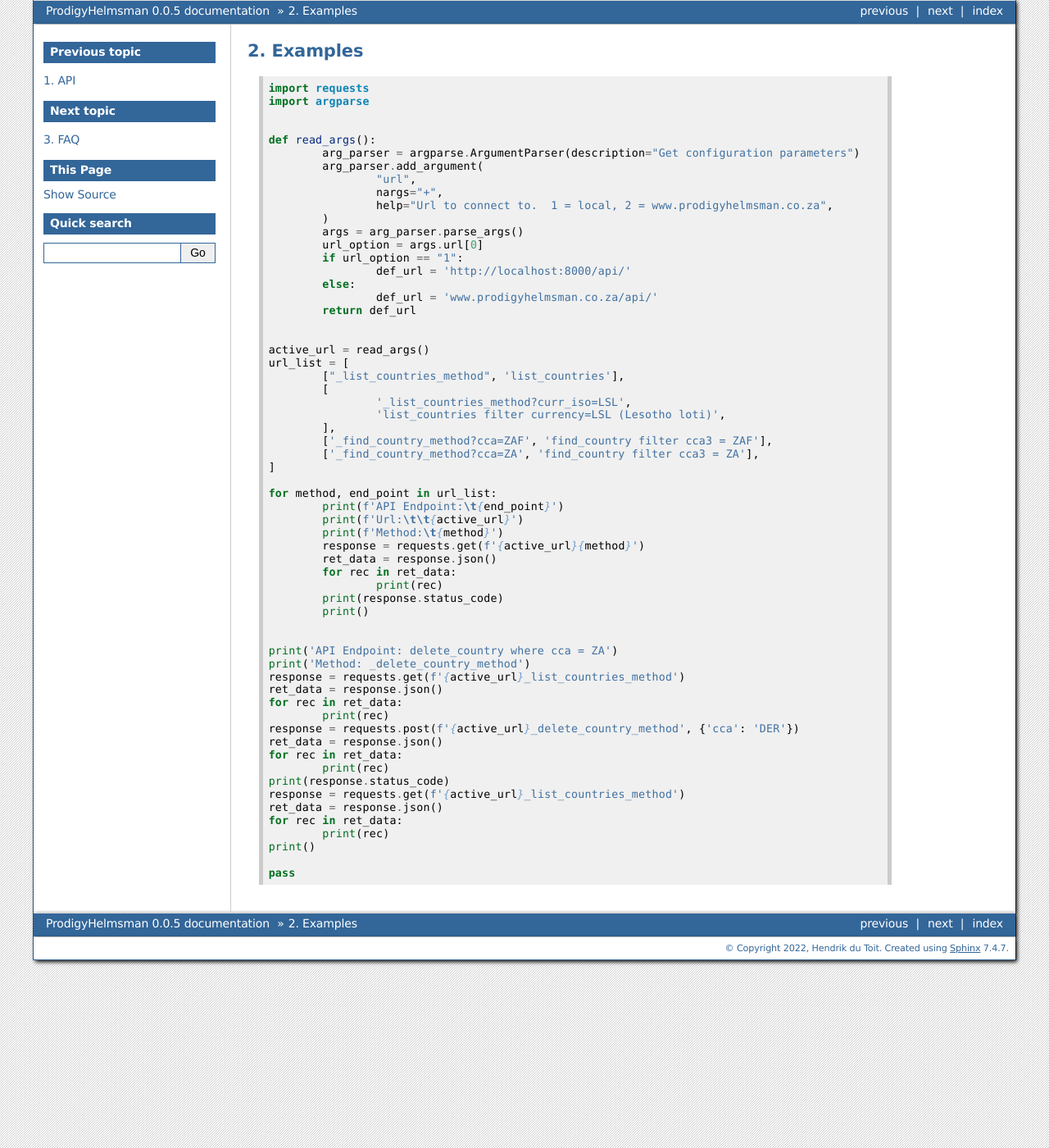
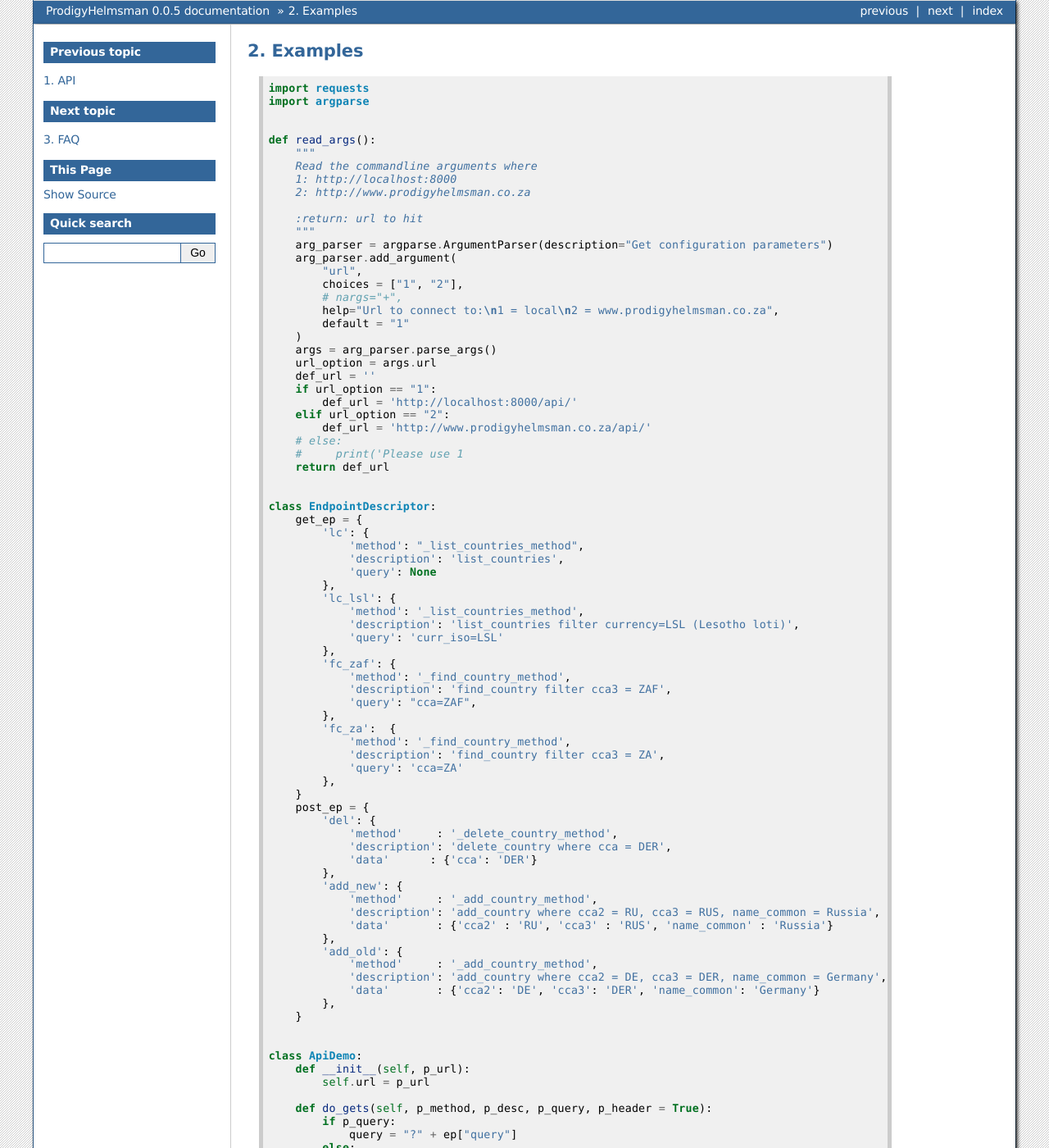
Before and after one commit to hendrikdutoit/ProdigyHelmsman, a Sphinx documentation site: the page built from docs/source/examples.rst, in a window 1280 px wide and 1400 px high. Shown: the whole window at 82% size. Built offline with Sphinx 7.4.7, drawn with Linux system fonts in a browser that asks for light colours; some of the changed text lies outside the part shown.

Commit message:
Maual upload'

```diff
--- a/docs/source/api.rst
+++ b/docs/source/api.rst
@@ -7,3 +7,4 @@ API
 
 .. automodule:: prodigyhelmsman.prodigyhelmsman
     :members:
+    :exclude-members: APIUI, JsonField, APIPage.__init__, CheckedRemoteMethod2
--- a/docs/source/examples.rst
+++ b/docs/source/examples.rst
@@ -7,64 +7,140 @@ Examples
 
 .. code-block:: python
 
-	import requests
-	import argparse
+    import requests
+    import argparse
 
 
-	def read_args():
-		arg_parser = argparse.ArgumentParser(description="Get configuration parameters")
-		arg_parser.add_argument(
-			"url",
-			nargs="+",
-			help="Url to connect to.  1 = local, 2 = www.prodigyhelmsman.co.za",
-		)
-		args = arg_parser.parse_args()
-		url_option = args.url[0]
-		if url_option == "1":
-			def_url = 'http://localhost:8000/api/'
-		else:
-			def_url = 'www.prodigyhelmsman.co.za/api/'
-		return def_url
+    def read_args():
+        """
+        Read the commandline arguments where
+        1: http://localhost:8000
+        2: http://www.prodigyhelmsman.co.za
+
+        :return: url to hit
+        """
+        arg_parser = argparse.ArgumentParser(description="Get configuration parameters")
+        arg_parser.add_argument(
+            "url",
+            choices = ["1", "2"],
+            # nargs="+",
+            help="Url to connect to:\n1 = local\n2 = www.prodigyhelmsman.co.za",
+            default = "1"
+        )
+        args = arg_parser.parse_args()
+        url_option = args.url
+        def_url = ''
+        if url_option == "1":
+            def_url = 'http://localhost:8000/api/'
+        elif url_option == "2":
+            def_url = 'http://www.prodigyhelmsman.co.za/api/'
+        # else:
+        #     print('Please use 1
+        return def_url
 
 
-	active_url = read_args()
-	url_list = [
-		["_list_countries_method", 'list_countries'],
-		[
-			'_list_countries_method?curr_iso=LSL',
-			'list_countries filter currency=LSL (Lesotho loti)',
-		],
-		['_find_country_method?cca=ZAF', 'find_country filter cca3 = ZAF'],
-		['_find_country_method?cca=ZA', 'find_country filter cca3 = ZA'],
-	]
-
-	for method, end_point in url_list:
-		print(f'API Endpoint:\t{end_point}')
-		print(f'Url:\t\t{active_url}')
-		print(f'Method:\t{method}')
-		response = requests.get(f'{active_url}{method}')
-		ret_data = response.json()
-		for rec in ret_data:
-			print(rec)
-		print(response.status_code)
-		print()
+    class EndpointDescriptor:
+        get_ep = {
+            'lc': {
+                'method': "_list_countries_method",
+                'description': 'list_countries',
+                'query': None
+            },
+            'lc_lsl': {
+                'method': '_list_countries_method',
+                'description': 'list_countries filter currency=LSL (Lesotho loti)',
+                'query': 'curr_iso=LSL'
+            },
+            'fc_zaf': {
+                'method': '_find_country_method',
+                'description': 'find_country filter cca3 = ZAF',
+                'query': "cca=ZAF",
+            },
+            'fc_za':  {
+                'method': '_find_country_method',
+                'description': 'find_country filter cca3 = ZA',
+                'query': 'cca=ZA'
+            },
+        }
+        post_ep = {
+            'del': {
+                'method'     : '_delete_country_method',
+                'description': 'delete_country where cca = DER',
+                'data'      : {'cca': 'DER'}
+            },
+            'add_new': {
+                'method'     : '_add_country_method',
+                'description': 'add_country where cca2 = RU, cca3 = RUS, name_common = Russia',
+                'data'       : {'cca2' : 'RU', 'cca3' : 'RUS', 'name_common' : 'Russia'}
+            },
+            'add_old': {
+                'method'     : '_add_country_method',
+                'description': 'add_country where cca2 = DE, cca3 = DER, name_common = Germany',
+                'data'       : {'cca2': 'DE', 'cca3': 'DER', 'name_common': 'Germany'}
+            },
+        }
 
 
-	print('API Endpoint: delete_country where cca = ZA')
-	print('Method: _delete_country_method')
-	response = requests.get(f'{active_url}_list_countries_method')
-	ret_data = response.json()
-	for rec in ret_data:
-		print(rec)
-	response = requests.post(f'{active_url}_delete_country_method', {'cca': 'DER'})
-	ret_data = response.json()
-	for rec in ret_data:
-		print(rec)
-	print(response.status_code)
-	response = requests.get(f'{active_url}_list_countries_method')
-	ret_data = response.json()
-	for rec in ret_data:
-		print(rec)
-	print()
+    class ApiDemo:
+        def __init__(self, p_url):
+            self.url = p_url
 
-	pass
+        def do_gets(self, p_method, p_desc, p_query, p_header = True):
+            if p_query:
+                query = "?" + ep["query"]
+            else:
+                query = ''
+            call = f'{self.url}{p_method}{query}'
+            response = requests.get(call)
+            ret_data = response.json()
+            if p_header:
+                self.display_header(p_method, p_desc)
+                print(f'Status\t\t\t{response.status_code}')
+            return ret_data
+
+        def do_posts(self, p_method, p_desc, p_data, p_header = True):
+            call = f'{self.url}{p_method}'
+            response = requests.post(call, p_data)
+            ret_data = response.json()
+            if p_header:
+                self.display_header(p_method, p_desc)
+                print(f'Status\t\t\t{response.status_code}')
+            return ret_data
+
+        @staticmethod
+        def display_data(p_ret_data):
+            if isinstance(p_ret_data, list):
+                for rec in p_ret_data:
+                    print(rec)
+            elif isinstance(p_ret_data, dict):
+                print(p_ret_data)
+            print()
+
+        def display_header(self, p_method, p_desc):
+            print(f'API End Point:\t{p_desc}')
+            print(f'Method:\t\t\t{p_method}')
+            print(f'Url:\t\t\t{self.url}')
+
+
+    if __name__ == '__main__':
+        url = read_args()
+        endpoint_desc = EndpointDescriptor()
+        api_demo = ApiDemo(url)
+        for endpoint in EndpointDescriptor().get_ep:
+            ep = EndpointDescriptor().get_ep[endpoint]
+            res = api_demo.do_gets(ep['method'], ep['description'], ep['query'])
+            api_demo.display_data(res)
+
+
+        for endpoint in EndpointDescriptor().post_ep:
+            ep = EndpointDescriptor().get_ep['lc']
+            res = api_demo.do_gets(ep['method'], ep['description'], ep['query'], p_header = False)
+            api_demo.display_data(res)
+
+            ep = EndpointDescriptor().post_ep[endpoint]
+            res = api_demo.do_posts(ep['method'], ep['description'], ep['data'])
+
+            ep = EndpointDescriptor().get_ep['lc']
+            res = api_demo.do_gets(ep['method'], ep['description'], ep['query'], p_header = False)
+            api_demo.display_data(res)
+        pass
--- a/docs/source/index.rst
+++ b/docs/source/index.rst
@@ -1,3 +1,4 @@
+
 ===============
 ProdigyHelmsman
 ===============
--- a/requirements.txt
+++ b/requirements.txt
@@ -7,3 +7,4 @@
 #===================================================================
 termcolor
 beetools
+requests
--- a/setup.cfg
+++ b/setup.cfg
@@ -1,6 +1,6 @@
 [metadata]
 name = ProdigyHelmsman
-version = 0.0.5
+version = 0.0.6
 author = Hendrik du Toit
 author_email = hendrik@brightedge.co.za
 description = Insert project description here
```
Also changed, not shown: README.rst (+52 -271 lines), docs/source/faq.rst (+8 -6 lines), 7 other files.
